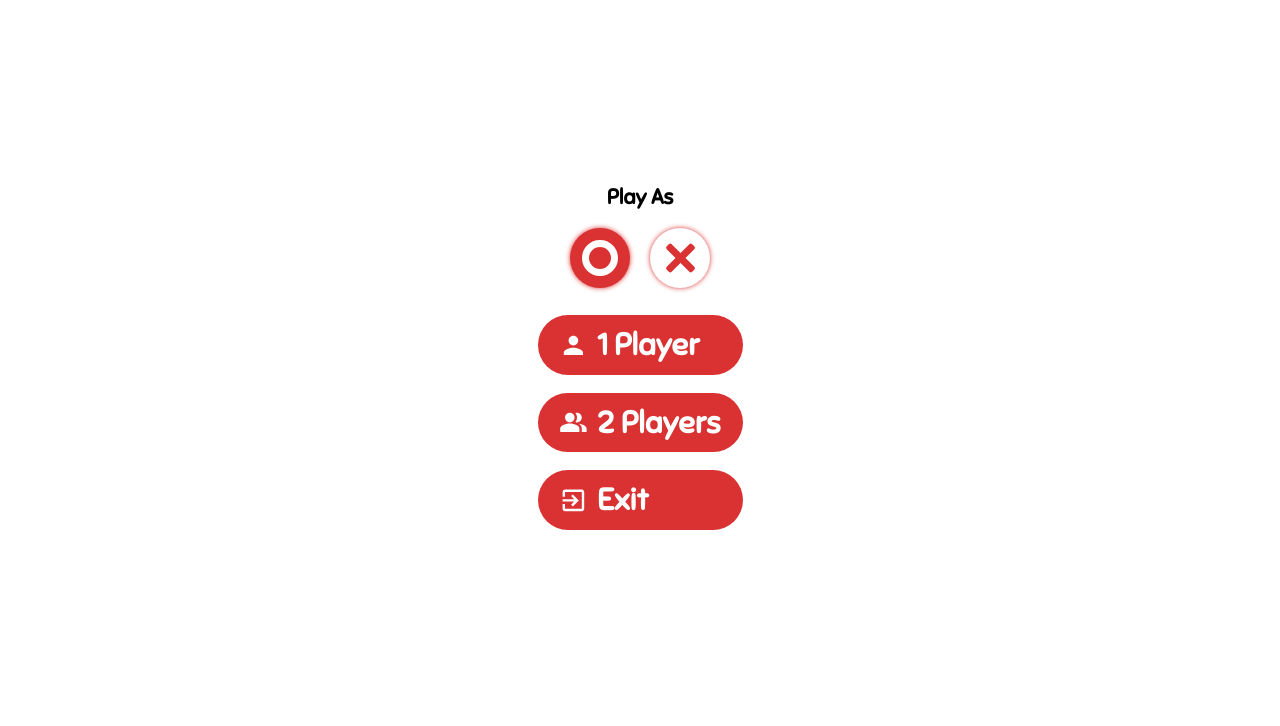
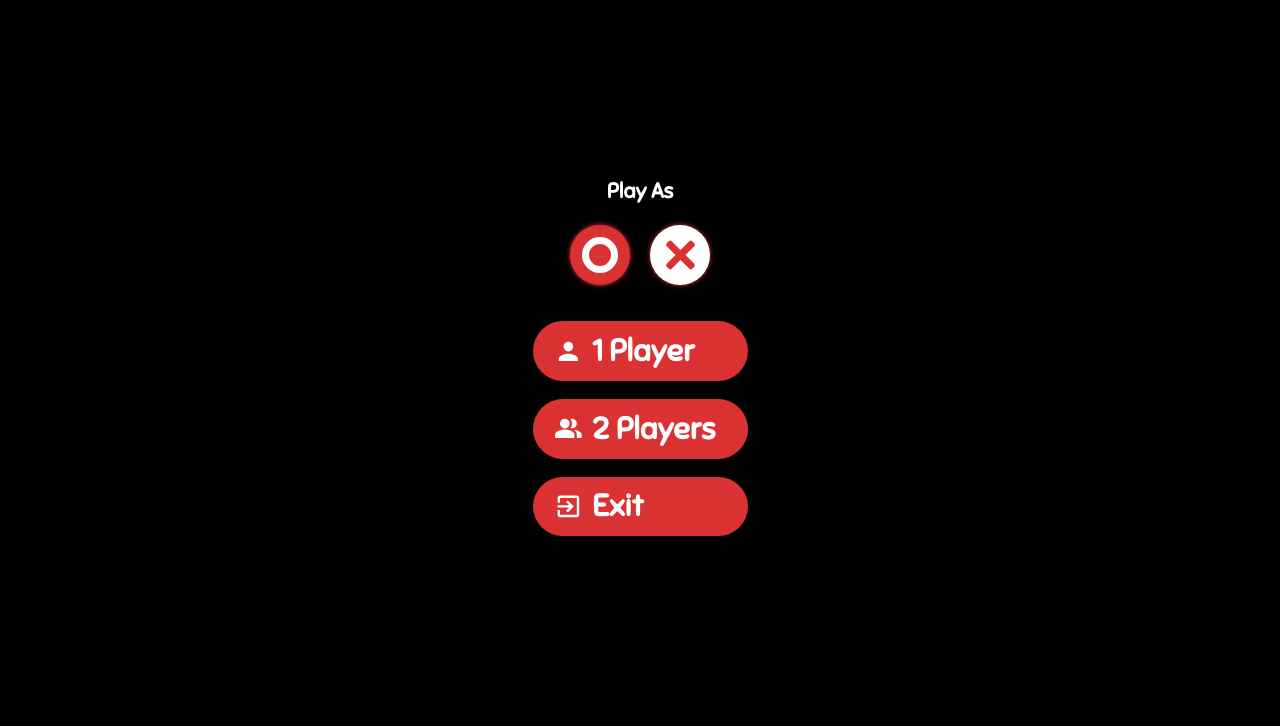
Before and after one commit to biraj21/tic-tac-toe, a plain HTML site: page index.html in a window 1280 px wide. Shown: the part 74-800 px from the top of the page. Drawn offline with Linux system fonts and the light colour scheme.

Commit message:
dark theme by default

```diff
--- a/css/index.css
+++ b/css/index.css
@@ -16,9 +16,8 @@
     font-size: 18px;
     font-family: "Sniglet", "Comic Sans MS", "Comic Sans", sans-serif;
 
-    --bg-main: #ffffff;
-    --text-main: #000000;
-    ;
+    --bg-main: #000000;
+    --text-main: #ffffff;
     --primary-color: #da3232;
 
     --color-o: #007dff;
@@ -41,7 +40,7 @@ body {
     min-height: 100vh;
     padding-top: 80px;
     background: var(--bg-main);
-    transition: background 250ms;
+    transition: background 400ms;
 }
 
 button {
@@ -49,7 +48,7 @@ button {
     border: none;
     font-family: inherit;
     color: inherit;
-    transition: background 250ms;
+    transition: background 400ms;
     cursor: pointer;
 }
 
@@ -101,7 +100,7 @@ header {
     display: flex;
     align-items: center;
     width: 100%;
-    padding: 0.8rem 0.5rem;
+    padding: 0.6rem 0.5rem;
     background: var(--primary-color);
     color: #ffffff;
     position: fixed;
@@ -141,13 +140,13 @@ header h1 {
 
 /* HOME */
 h3 {
-    margin-bottom: 1rem;
+    margin-bottom: 1.2rem;
     text-align: center;
 }
 
 /* choose symbol(O/X) */
 #symbols-container {
-    margin-bottom: 1.5rem;
+    margin-bottom: 2rem;
 }
 
 #symbols {
@@ -185,7 +184,7 @@ h3 {
     background: var(--primary-color);
     color: #ffffff;
     margin: 1rem auto;
-    padding: 0.6rem 1.2rem;
+    padding: 0.5rem 1rem;
     font-size: 1.7rem;
     font-weight: bold;
 }
@@ -207,7 +206,7 @@ h3 {
 }
 
 #home .main-btn {
-    width: 205px;
+    width: 215px;
     padding: 0.6rem 1.2rem;
 }
 
@@ -270,6 +269,10 @@ h3 {
     pointer-events: none;
 }
 
+.setting .toggle-btn[value="on"] {
+    background: #8dcd5c;
+}
+
 .setting .toggle-btn[value="on"] .circle {
     transform: translate(24px, -2px);
 }
```
